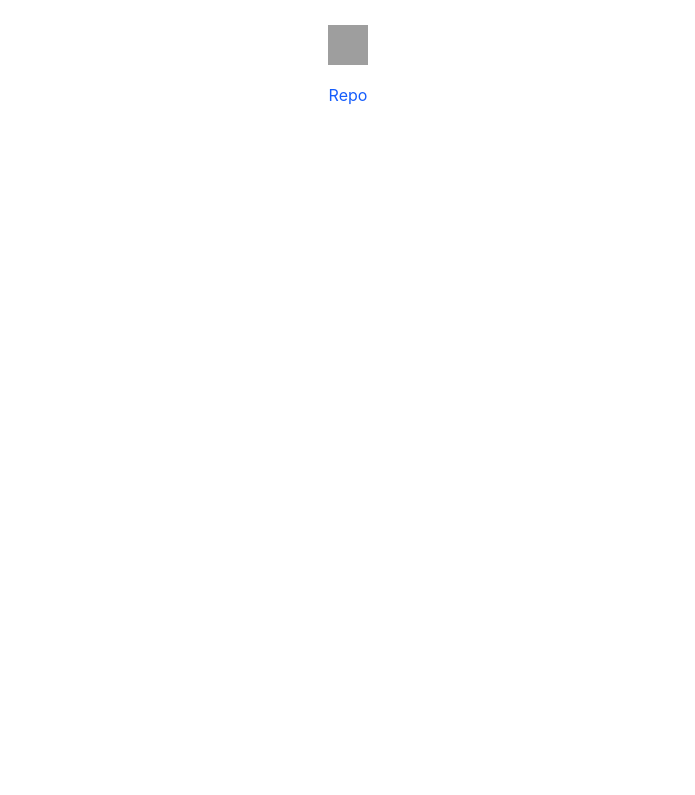
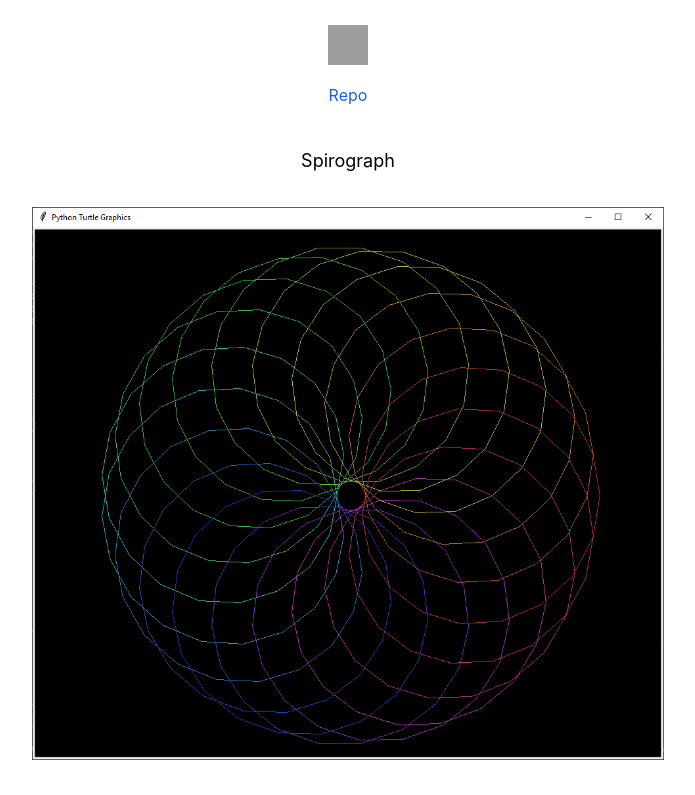
Before and after one commit to TomCP20/TomCP20.github.io, a React (Vite) app: page / in a window 1280 px wide. Shown: the part 7160-7955 px from the top of the page, without its empty margins (292-987 px from the left). Before the commit the page ends 7287 px from the top, so only its background shows below. Built offline with nearby package versions, Linux system fonts and the light colour scheme; grey boxes are pictures that could not be loaded.

Commit message:
Added Spirograph

```diff
--- a/src/App.tsx
+++ b/src/App.tsx
@@ -120,6 +120,15 @@ export default function App() {
       >
         RayTracing is a CPU Ray Tracing Renderer written in C++ based on Ray Tracing in One Weekend.
       </Project>
+
+      <Project
+        title='Spirograph'
+        image='/Spirograph.png'
+        repoTo='https://github.com/TomCP20/Python-Spirograph'
+        icons={['Python']}
+      >
+        A Python program that draws a randomly generated Spirographs via the turtle library.
+      </Project>
     </>
   )
 }
```
Also changed, not shown: public/Spirograph.png (added).
